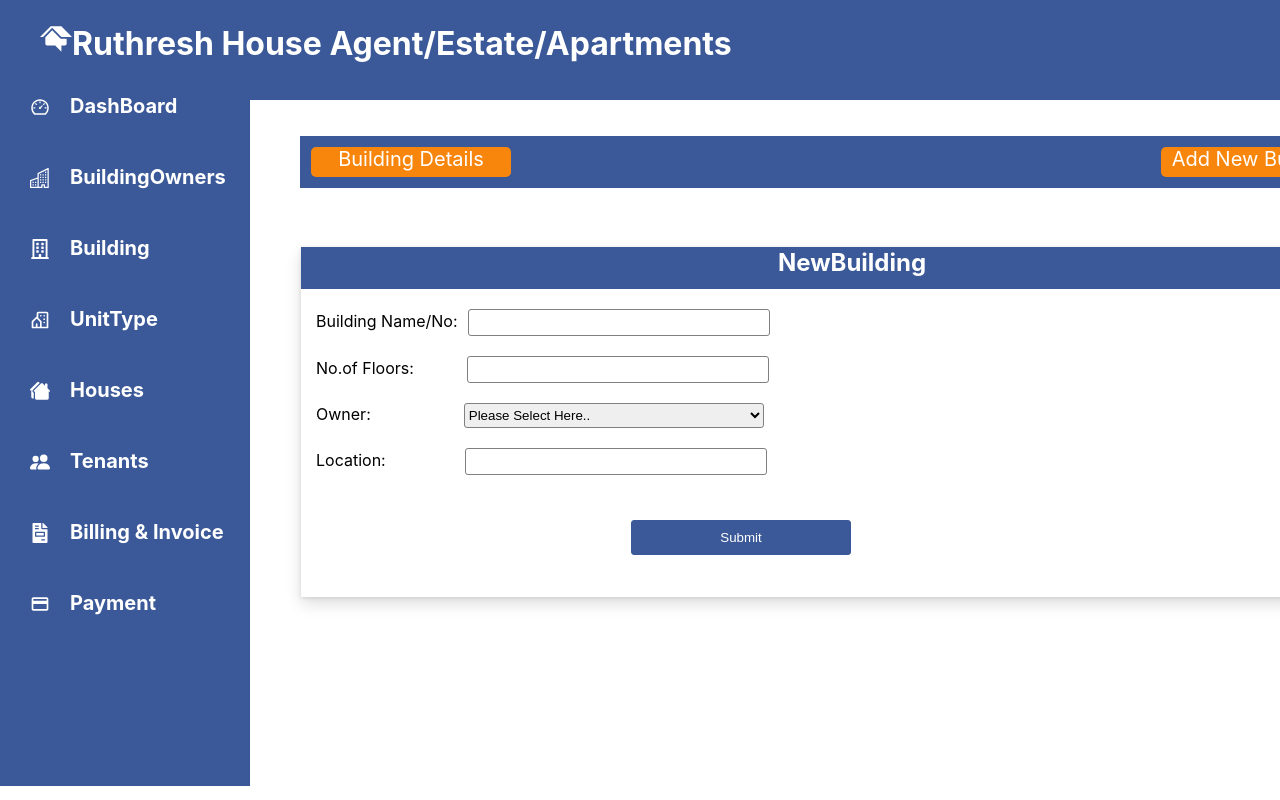
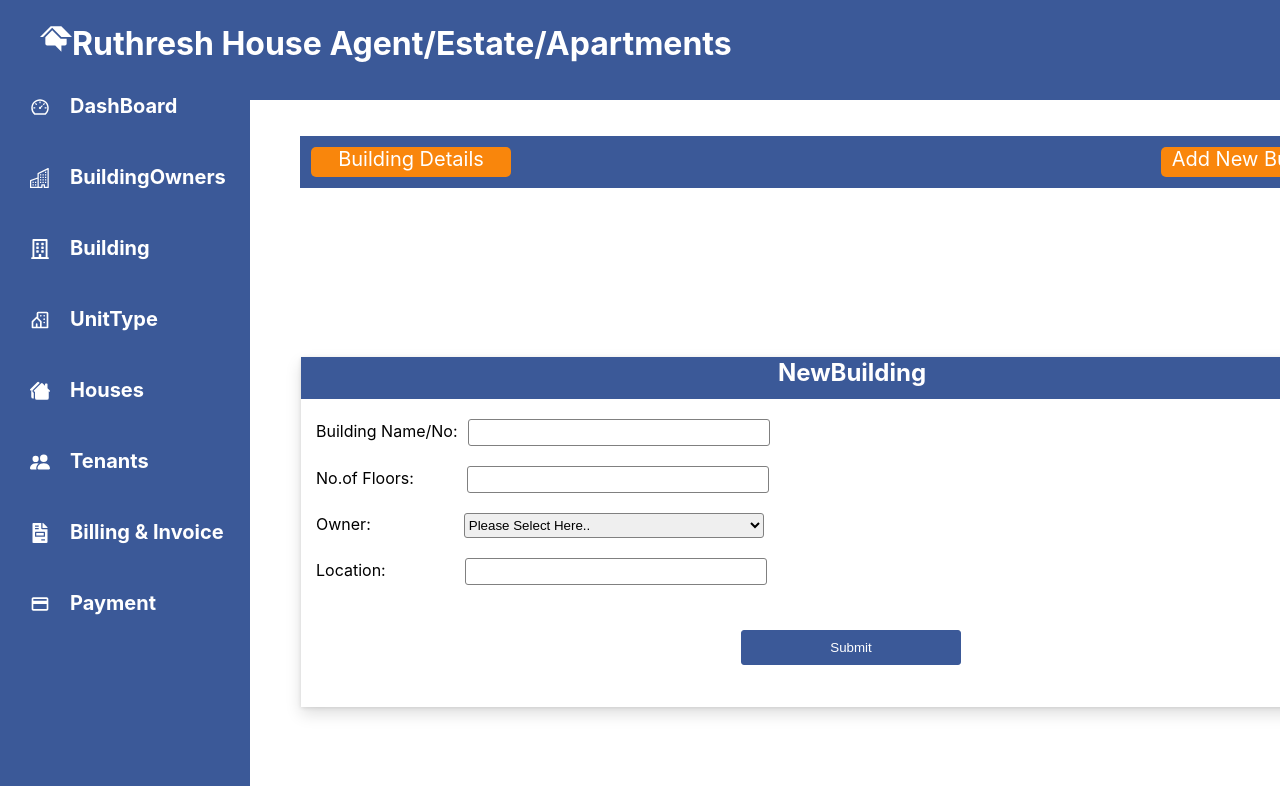
Before and after one commit to jagadeeswarisai/React-House-Rental--Application, a React (Create React App) app: page /dashboard/NewBuilding/newbuildingowners in a window 1280 px wide. Shown: the top 800 px of the page. Built offline with nearby package versions, Linux system fonts and the light colour scheme.

Commit message:
Update NewBuildingOwners.css

```diff
--- a/src/Component/NewBuildingOwners.css
+++ b/src/Component/NewBuildingOwners.css
@@ -2,7 +2,7 @@
 {
     width:100;
     height:350px;
-  margin:10% auto;
+  margin:20% auto;
     box-shadow: 0 7px 15px 0 rgba(0, 0, 0, .13), 0 1px 4px 0 rgba(0, 0, 0, .11);
 }
 #h1
@@ -58,7 +58,7 @@
     border:1px solid  #3b5998;
     height:35px;
     border-radius: 3px;
-    margin:5px 30%;
+    margin:5px 40%;
     background-color: #3b5998;
     color:white;
 }
```
